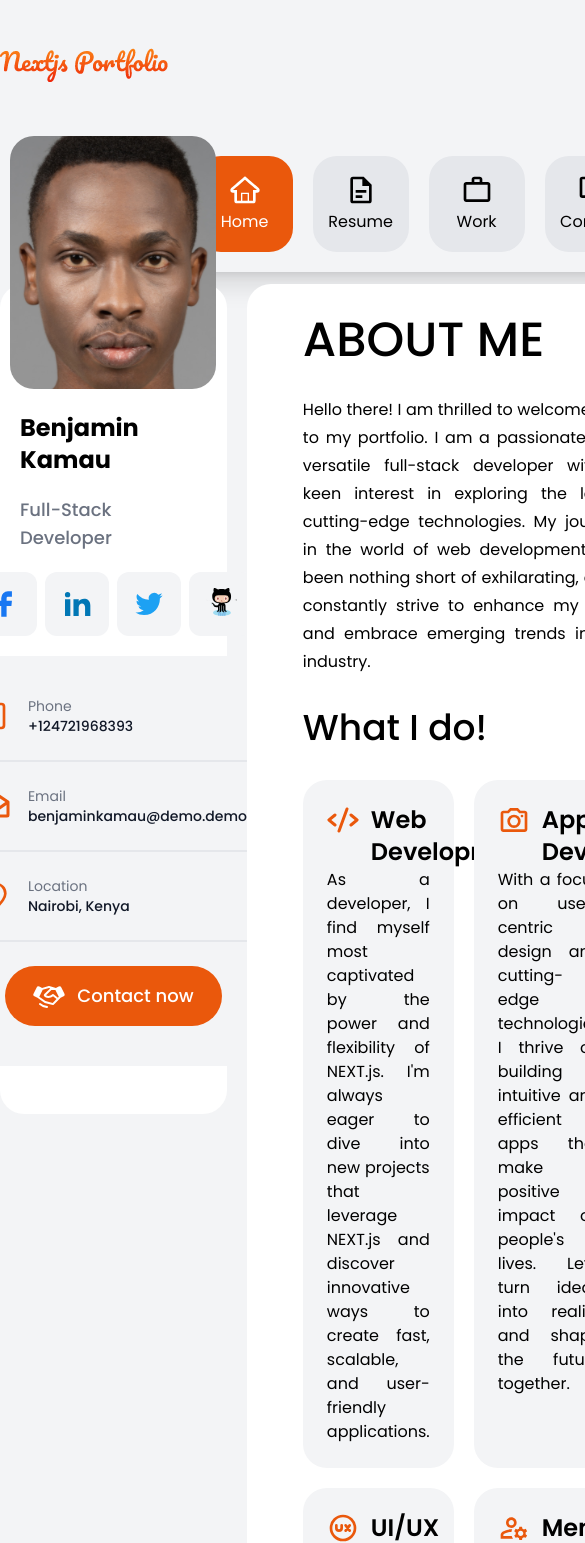
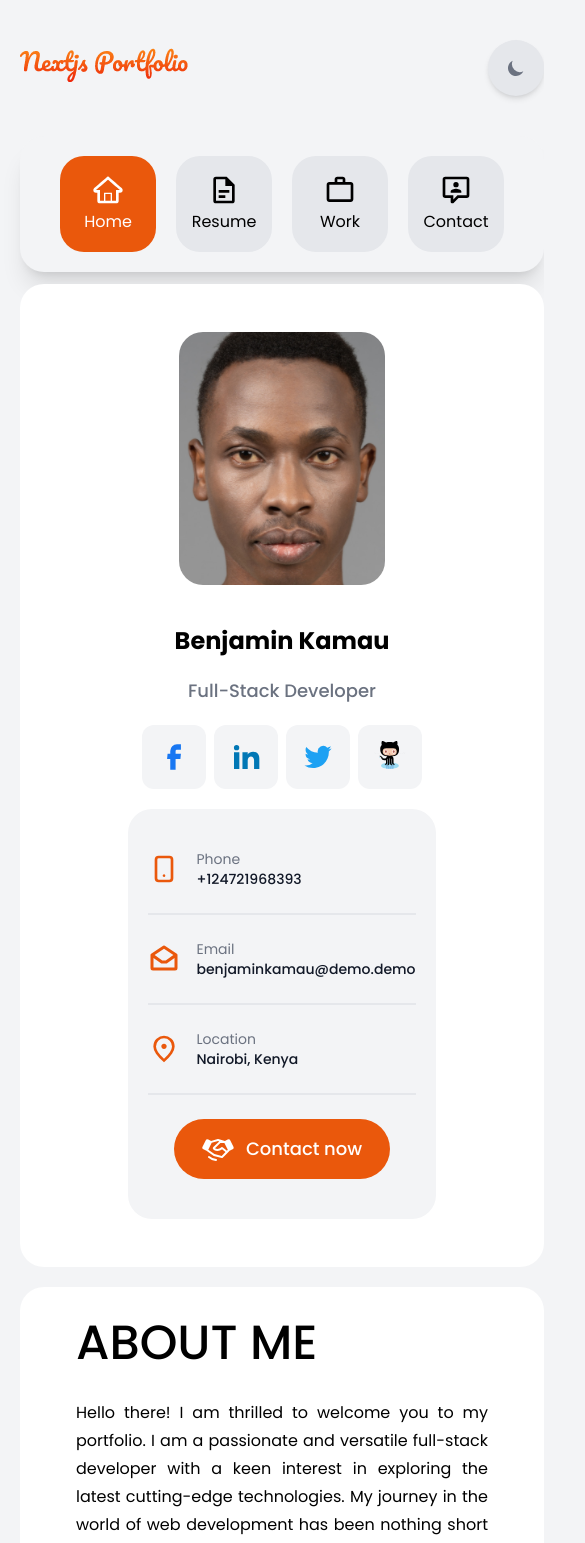
Before and after one commit to furqanramzan/nextjs-portfolio, a Next.js app: page / in a window 390 px wide. Shown: the top 1543 px of the page, 585 px wide, since content can reach past the window. Built offline with nearby package versions, Linux system fonts and the light colour scheme; no server answers.

Commit message:
feat(design): make home page responsive

```diff
--- a/app/(guest)/components/Sidebar.tsx
+++ b/app/(guest)/components/Sidebar.tsx
@@ -170,17 +170,17 @@ const contacts = [
 
 export default function Sidebar() {
   return (
-    <div className="flex w-1/3 flex-col items-center self-start rounded-3xl bg-white pb-12 dark:bg-gray-800">
+    <div className="flex w-full flex-col items-center gap-5 self-start rounded-3xl bg-white px-5 py-12 dark:bg-gray-800 md:flex-row lg:w-1/3 lg:flex-col">
+      <div className="flex w-full flex-col items-center gap-5">
         <Image
-        className="absolute top-0 rounded-3xl"
+          className="relative top-0 rounded-3xl lg:absolute"
           src="/profile.png"
           alt="Benjamin Kamau"
           width="206"
           height="253"
           priority
         />
-      <div className="flex w-full flex-col items-center gap-5 px-5">
-        <h1 className="mt-32 text-2xl font-bold dark:text-white">
+        <h1 className="mt-5 text-2xl font-bold dark:text-white lg:mt-20">
           Benjamin Kamau
         </h1>
         <h6 className="text-lg font-medium text-gray-500 dark:text-white">
@@ -198,7 +198,8 @@ export default function Sidebar() {
             </li>
           ))}
         </ul>
-        <div className="flex flex-col gap-6 rounded-3xl bg-gray-100 p-10 dark:bg-gray-900">
+      </div>
+      <div className="flex flex-col gap-6 rounded-3xl bg-gray-100 px-5 py-10 dark:bg-gray-900 xl:px-10">
         <ul className="flex w-full flex-col gap-6">
           {contacts.map((contact, index) => (
             <li key={index} className="border-b-2 pb-6 dark:border-gray-700">
@@ -240,6 +241,5 @@ export default function Sidebar() {
         </div>
       </div>
     </div>
-    </div>
   );
 }
--- a/app/(guest)/layout.tsx
+++ b/app/(guest)/layout.tsx
@@ -7,16 +7,18 @@ import DarkMode from '@/components/darkmode/DarkMode';
 export default function Guest({ children }: { children: React.ReactNode }) {
   return (
     <Layout>
-      <div className="mx-auto grid max-w-screen-xl gap-10 py-10">
+      <div className="mx-auto grid max-w-screen-xl gap-10 px-5 py-10 xl:px-0">
         <div className="flex justify-between">
           <Logo />
           <DarkMode />
         </div>
         <div className="relative">
           <Header />
-          <div className="mt-3 flex gap-5">
+          <div className="mt-3 flex flex-col gap-5 lg:flex-row">
             <Sidebar />
-            {children}
+            <div className="w-full rounded-3xl bg-white px-14 py-8 dark:bg-gray-800 dark:text-white">
+              {children}
+            </div>
           </div>
         </div>
       </div>
--- a/app/(guest)/page.tsx
+++ b/app/(guest)/page.tsx
@@ -49,9 +49,9 @@ const services = [
         <g
           fill="none"
           stroke="currentColor"
-          stroke-linecap="round"
-          stroke-linejoin="round"
-          stroke-width="2"
+          strokeLinecap="round"
+          strokeLinejoin="round"
+          strokeWidth="2"
         >
           <path d="M3 12a9 9 0 1 0 18 0a9 9 0 1 0-18 0" />
           <path d="M7 10v2a2 2 0 1 0 4 0v-2m3 0l3 4m-3 0l3-4" />
@@ -81,7 +81,7 @@ const services = [
 
 export default function Home() {
   return (
-    <div className="flex w-full flex-col gap-8 rounded-3xl bg-white px-14 py-8 dark:bg-gray-800 dark:text-white">
+    <div className="flex w-full flex-col gap-8">
       <h2 className="text-5xl font-medium">ABOUT ME</h2>
       <p className="text-justify leading-7">
         Hello there! I am thrilled to welcome you to my portfolio. I am a
@@ -92,13 +92,13 @@ export default function Home() {
         the industry.
       </p>
       <h2 className="text-4xl font-medium">What I do!</h2>
-      <div className="grid grid-cols-2 gap-5">
+      <div className="grid grid-cols-1 gap-5 md:grid-cols-2">
         {services.map((service, index) => (
           <div
             key={index}
             className="rounded-3xl bg-gray-100 p-6 hover:bg-primary-200  dark:bg-gray-900 dark:hover:bg-primary-800"
           >
-            <h6 className="flex gap-3 text-2xl font-semibold">
+            <h6 className="flex flex-wrap gap-x-3 text-2xl font-semibold">
               <span className="text-primary-600">{service.icon}</span>
               {service.title}
             </h6>
```
Lines whose indentation alone changed are shown as unchanged.
